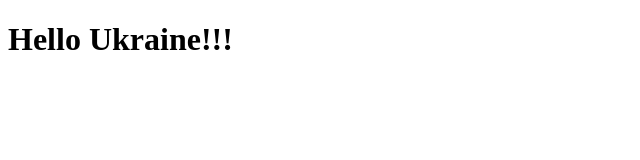
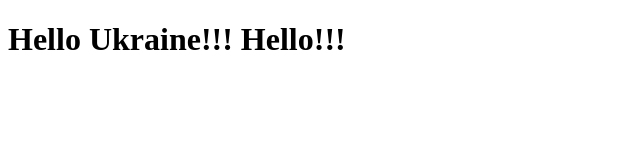
Before and after one commit to UserOxi/github-tutorial, a plain HTML site: page index.html in a window 1280 px wide. Shown: the whole page, without its empty margins (0-640 px from the left). Drawn offline with Linux system fonts and the light colour scheme.

Commit message:
Update index.html

```diff
--- a/index.html
+++ b/index.html
@@ -7,6 +7,6 @@
     <title>Document</title>
 </head>
 <body>
-    <h1>Hello Ukraine!!!</h1>
+    <h1>Hello Ukraine!!! Hello!!!</h1>
 </body>
 </html>
```
